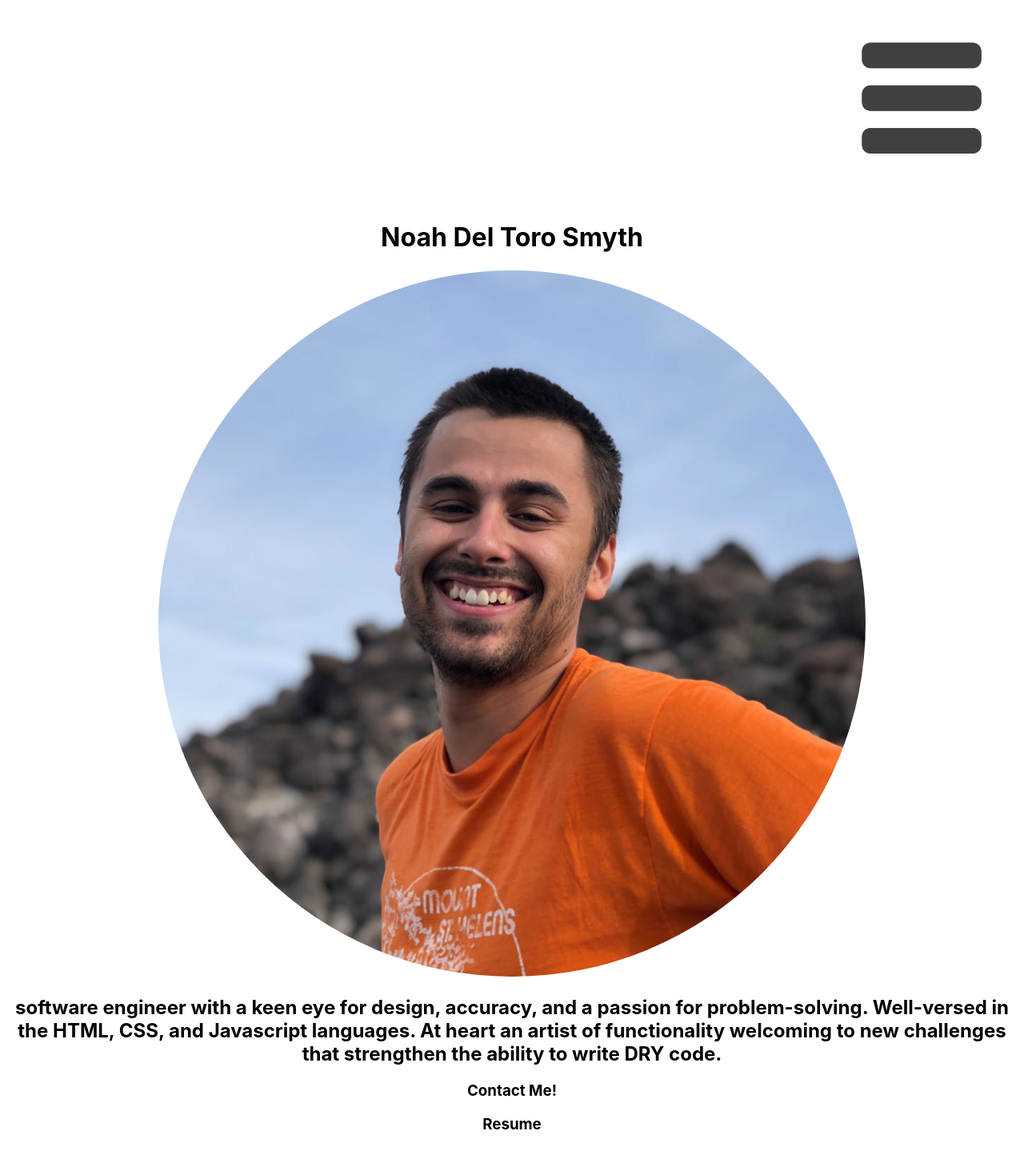
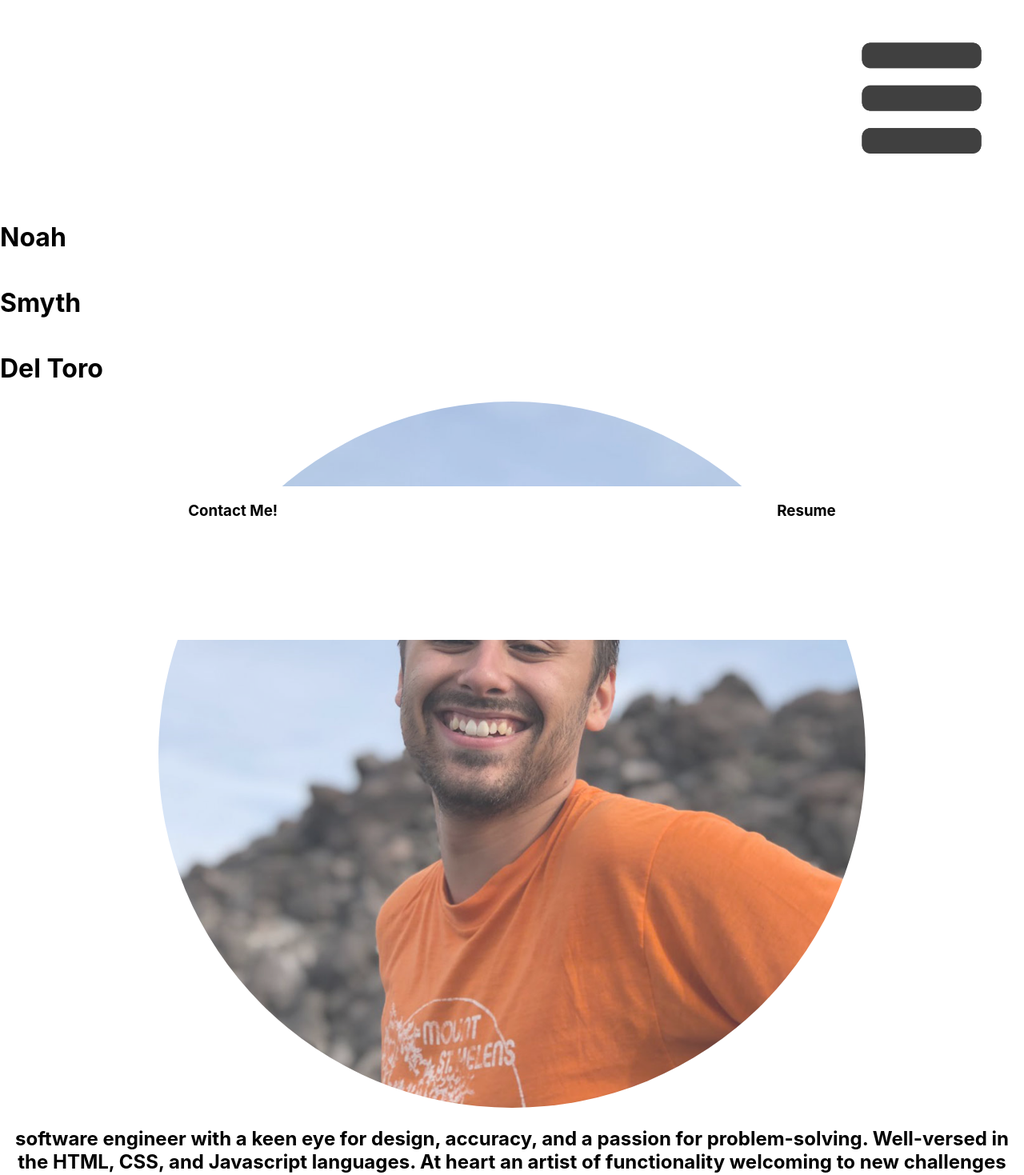
Before and after one commit to NoahDeltoroSmyth/devsite2.0, a React (Create React App) app: page / in a window 1280 px wide. Shown: the top 1469 px of the page at 80% size. Before the commit the page ends 1435 px from the top, so only its background shows below. Built offline with nearby package versions, Linux system fonts and the light colour scheme.

Commit message:
added picture and menu animations. fixed footer overlap content problem

```diff
--- a/src/App.css
+++ b/src/App.css
@@ -5,12 +5,17 @@
 .profile-pic {
   width: 69%;
   border-radius: 50%;
+  animation: fadeIn 12s;
+  -webkit-animation: fadeIn 12s;
+  -moz-animation: fadeIn 12s;
+  -o-animation: fadeIn 12s;
+  -ms-animation: fadeIn 12s;
 }
 
 .dropdown-icon {
-    margin-left: 80%;
-    display: flex;
-    width: 20vw;
+  margin-left: 80%;
+  display: flex;
+  width: 20vw;
 }
 
 .close-icon {
@@ -18,7 +23,6 @@
   margin-top: 4%;
   display: flex;
   height: 12vw;
-
 }
 
 li {
@@ -42,5 +46,53 @@ a:focus {
 }
 
 .dropdown-menu {
-  height: 200vw
+  height: 175vw;
+  animation: slideIn 3s;
 }
+
+.footer {
+  display: flex;
+  justify-content: space-around;
+  position: fixed;
+  bottom: 0;
+  height: 15vw;
+  background-color: white;
+  width: 100%;
+}
+
+.resume-link {
+  margin-left: 6vw;
+}
+
+.contact-link {
+  margin-right: 6vw;
+}
+
+.my-name {
+  display: flex;
+  flex-direction: column;
+  align-items: flex-start;
+}
+
+.bio {
+  margin-bottom: 25vw;
+}
+
+@keyframes fadeIn {
+  0% {
+    opacity: 0;
+  }
+  100% {
+    opacity: 1;
+  }
+}
+
+@keyframes slideIn {
+  from {
+    margin-top: -200vw;
+  }
+
+  to {
+    margin-bottom: 60%;
+  }
+}
--- a/src/App.jsx
+++ b/src/App.jsx
@@ -3,6 +3,7 @@ import "./App.css";
 import Contact from "./Contact";
 import Bio from "./Bio";
 import Navbar from "./Navbar";
+import Footer from "./Footer";
 
 function App() {
   return (
@@ -13,6 +14,7 @@ function App() {
           <Route path="/" element={<Bio />} />
           <Route path="contact" element={<Contact />} />
         </Routes>
+        <Footer />
       </BrowserRouter>
     </div>
   );
--- a/src/Bio.jsx
+++ b/src/Bio.jsx
@@ -3,26 +3,20 @@ import { Link } from "react-router-dom";
 
 function Bio() {
   return (
-    <div>
-      <h1>Noah Del Toro Smyth</h1>
+    <>
+      <div className="my-name">
+        <h1>Noah</h1>
+        <h1>Smyth</h1>
+        <h1>Del Toro</h1>
+      </div>
       <img className="profile-pic" src="profilepic.jpg" alt="Noah Smyth"></img>
-      <h2>
+      <h2 className="bio">
         software engineer with a keen eye for design, accuracy, and a passion
         for problem-solving. Well-versed in the HTML, CSS, and Javascript
         languages. At heart an artist of functionality welcoming to new
         challenges that strengthen the ability to write DRY code.
       </h2>
-      <Link to="/contact">
-        <h3>Contact Me!</h3>
-      </Link>
-      <a
-        href="https://www.canva.com/design/DAE4pvlZQA0/view"
-        target="_blank"
-        rel="noreferrer"
-      >
-        <h3>Resume</h3>
-      </a>
-    </div>
+    </>
   );
 }
 
--- /dev/null
+++ b/src/Footer.jsx
@@ -0,0 +1,22 @@
+import React from "react";
+import { Link } from "react-router-dom";
+
+const Footer = () => {
+  return (
+    <div className="footer">
+      <Link className="contact-link" to="/contact">
+        <h3>Contact Me!</h3>
+      </Link>
+      <a
+        className="resume-link"
+        href="https://www.canva.com/design/DAE4pvlZQA0/view"
+        target="_blank"
+        rel="noreferrer"
+      >
+        <h3>Resume</h3>
+      </a>
+    </div>
+  );
+};
+
+export default Footer;
```
